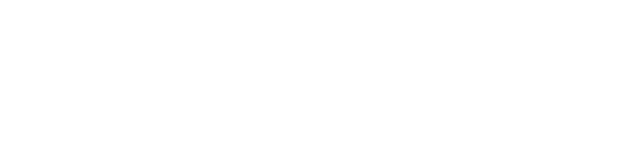
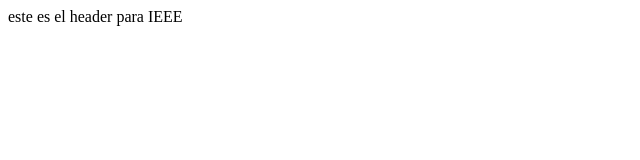
Before and after one commit to alanissusana/AprendiendoGit, a plain HTML site: page index.html in a window 1280 px wide. Shown: the whole page, without its empty margins (0-640 px from the left). Drawn offline with Linux system fonts and the light colour scheme.

Commit message:
Descripcion alargada del header

```diff
--- a/index.html
+++ b/index.html
@@ -8,6 +8,10 @@
     </title>
 </head>
 <body>
+    <heder>
+        este es el header
+        para IEEE
 
+    </heder>
 </body>
 </html>
```
